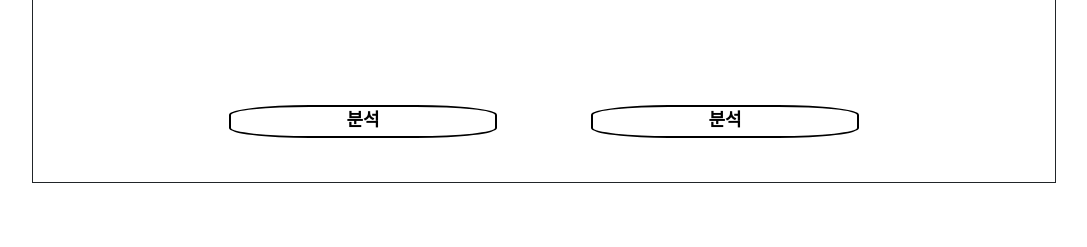
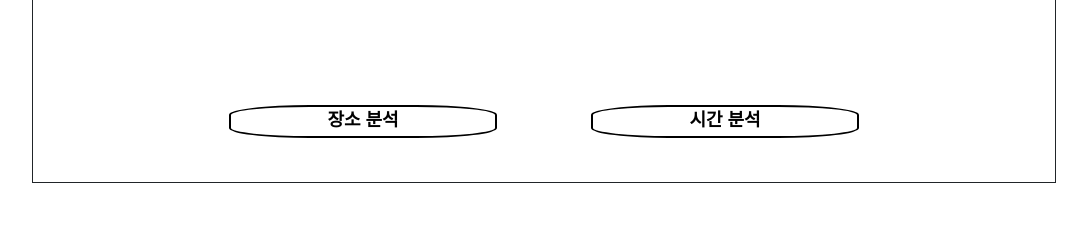
Before and after one commit to soyeonJeonDEV/X-memory_django, a Django app: template templates/analysis.html in a window 1280 px wide. Shown: the part 1068-1315 px from the top of the page, without its empty margins (96-1183 px from the left). Run offline with Django 4.2, Linux system fonts and the light colour scheme; the template is opened without the code that fills it, so the values that code supplies are empty; some libraries are stand-ins or nearby versions; some web fonts are replaced.

Commit message:
분석 페이지 참조 수정

```diff
--- a/templates/analysis.html
+++ b/templates/analysis.html
@@ -5,9 +5,6 @@
 <head>
     <meta charset="UTF-8">
     <title>Analysis</title>
-
-    <!--장고에 넣을때는 아래 한 줄만 빼기-->
-    <link rel="stylesheet" type="text/css" href="../../../../static/분석.css">
 
     <!--장고용 서식-->
     <link rel="stylesheet" type="text/css" href="{%static '분석.css'%}">
@@ -105,8 +102,8 @@
         <div id="go_to_detail">
 
 <!-- <a href={% url 'analysis' %}><button type="button">분석</button></a> -->
-            <a href={% url 'analysisPlace' %}><button type="button" class="detail_btn">분석</button></a>
-            <a href={% url 'analysisTime' %}><button type="button" class="detail_btn">분석</button></a>
+            <a href={% url 'analysisPlace' %}><button type="button" class="detail_btn">장소 분석</button></a>
+            <a href={% url 'analysisTime' %}><button type="button" class="detail_btn">시간 분석</button></a>
 
         </div>
 
```
